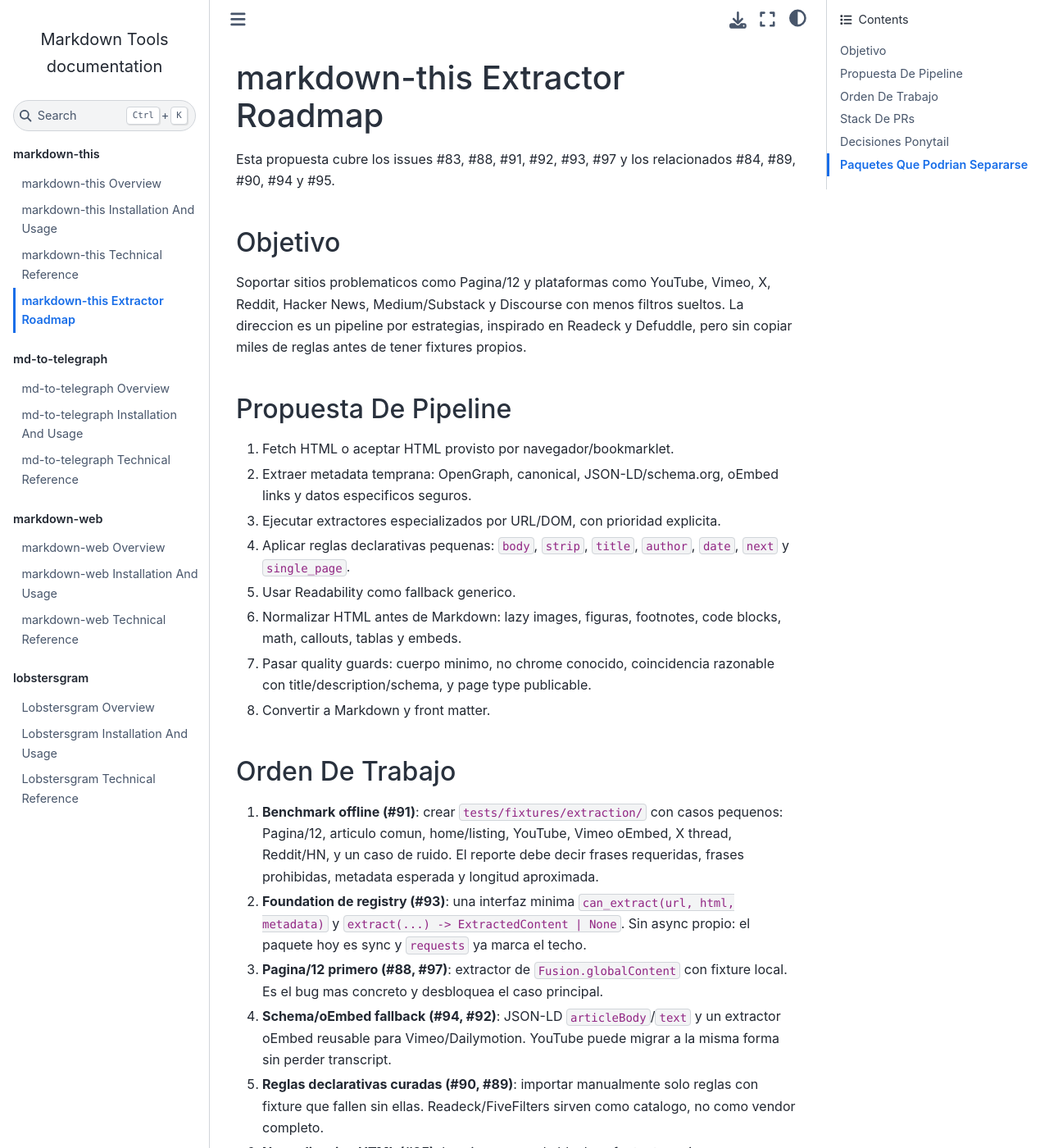
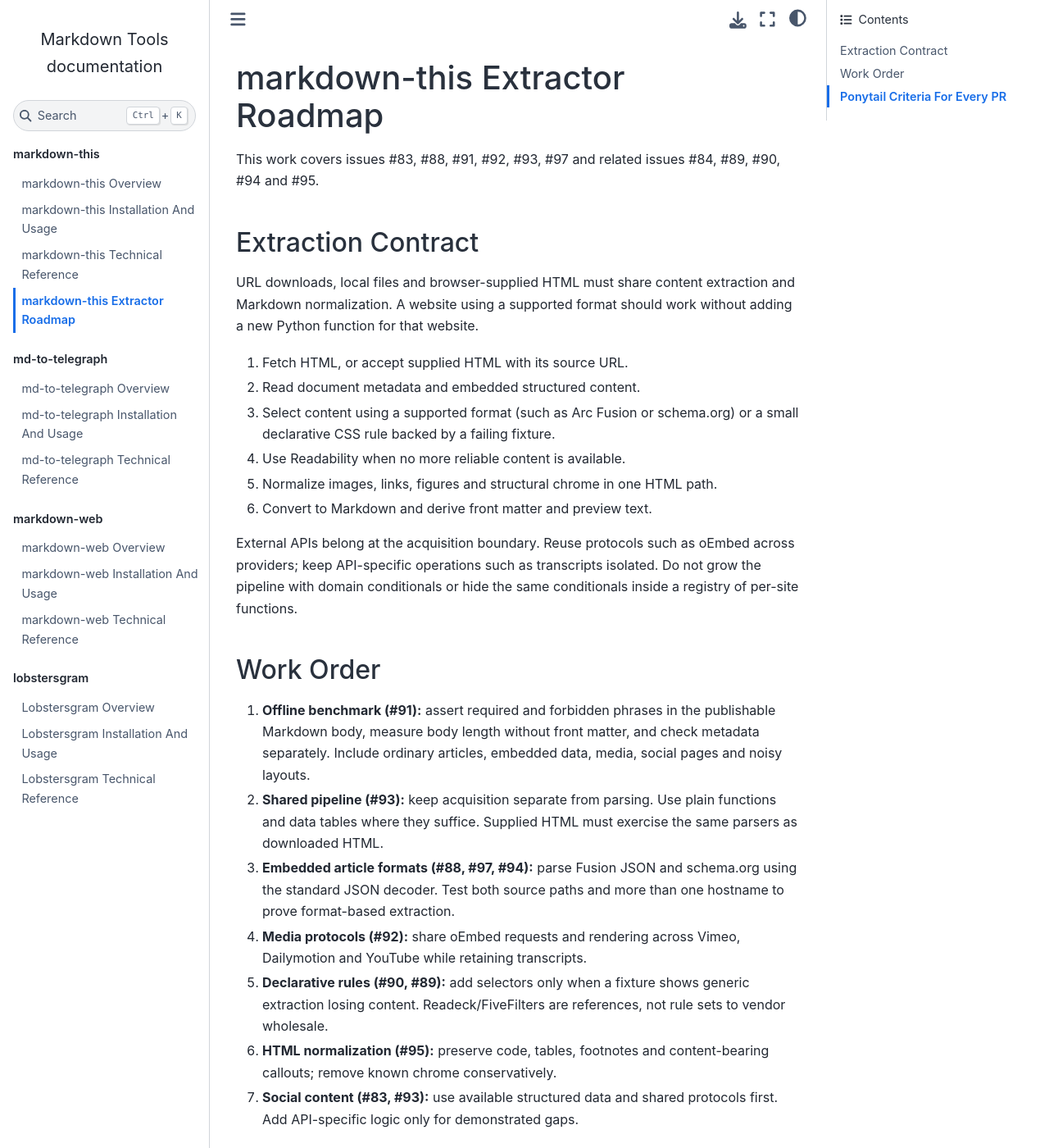
Before and after one commit to mgaitan/lobstersgram, a Sphinx documentation site: the page built from docs/markdown-this/extractor-roadmap.md, in a window 1280 px wide and 1400 px high. Shown: the whole window at 82% size. Built offline with Sphinx 7.4.7 and the Sphinx Book theme 1.1.4, drawn with Linux system fonts in a browser that asks for light colours; some of the changed text lies outside the part shown.

Commit message:
Address documentation reviews and define shared extraction criteria

````diff
--- a/docs/markdown-this/extractor-roadmap.md
+++ b/docs/markdown-this/extractor-roadmap.md
@@ -1,81 +1,58 @@
 # markdown-this Extractor Roadmap
 
-Esta propuesta cubre los issues #83, #88, #91, #92, #93, #97 y los
-relacionados #84, #89, #90, #94 y #95.
+This work covers issues #83, #88, #91, #92, #93, #97 and related issues
+#84, #89, #90, #94 and #95.
 
-## Objetivo
+## Extraction Contract
 
-Soportar sitios problematicos como Pagina/12 y plataformas como YouTube,
-Vimeo, X, Reddit, Hacker News, Medium/Substack y Discourse con menos filtros
-sueltos. La direccion es un pipeline por estrategias, inspirado en Readeck y
-Defuddle, pero sin copiar miles de reglas antes de tener fixtures propios.
+URL downloads, local files and browser-supplied HTML must share content
+extraction and Markdown normalization. A website using a supported format
+should work without adding a new Python function for that website.
 
-## Propuesta De Pipeline
+1. Fetch HTML, or accept supplied HTML with its source URL.
+2. Read document metadata and embedded structured content.
+3. Select content using a supported format (such as Arc Fusion or schema.org)
+   or a small declarative CSS rule backed by a failing fixture.
+4. Use Readability when no more reliable content is available.
+5. Normalize images, links, figures and structural chrome in one HTML path.
+6. Convert to Markdown and derive front matter and preview text.
 
-1. Fetch HTML o aceptar HTML provisto por navegador/bookmarklet.
-2. Extraer metadata temprana: OpenGraph, canonical, JSON-LD/schema.org,
-   oEmbed links y datos especificos seguros.
-3. Ejecutar extractores especializados por URL/DOM, con prioridad explicita.
-4. Aplicar reglas declarativas pequenas: `body`, `strip`, `title`, `author`,
-   `date`, `next` y `single_page`.
-5. Usar Readability como fallback generico.
-6. Normalizar HTML antes de Markdown: lazy images, figuras, footnotes, code
-   blocks, math, callouts, tablas y embeds.
-7. Pasar quality guards: cuerpo minimo, no chrome conocido, coincidencia
-   razonable con title/description/schema, y page type publicable.
-8. Convertir a Markdown y front matter.
+External APIs belong at the acquisition boundary. Reuse protocols such as
+oEmbed across providers; keep API-specific operations such as transcripts
+isolated. Do not grow the pipeline with domain conditionals or hide the same
+conditionals inside a registry of per-site functions.
 
-## Orden De Trabajo
+## Work Order
 
-1. **Benchmark offline (#91)**: crear `tests/fixtures/extraction/` con casos
-   pequenos: Pagina/12, articulo comun, home/listing, YouTube, Vimeo oEmbed,
-   X thread, Reddit/HN, y un caso de ruido. El reporte debe decir frases
-   requeridas, frases prohibidas, metadata esperada y longitud aproximada.
-2. **Foundation de registry (#93)**: una interfaz minima `can_extract(url,
-   html, metadata)` y `extract(...) -> ExtractedContent | None`. Sin async
-   propio: el paquete hoy es sync y `requests` ya marca el techo.
-3. **Pagina/12 primero (#88, #97)**: extractor de `Fusion.globalContent` con
-   fixture local. Es el bug mas concreto y desbloquea el caso principal.
-4. **Schema/oEmbed fallback (#94, #92)**: JSON-LD `articleBody`/`text` y un
-   extractor oEmbed reusable para Vimeo/Dailymotion. YouTube puede migrar a la
-   misma forma sin perder transcript.
-5. **Reglas declarativas curadas (#90, #89)**: importar manualmente solo reglas
-   con fixture que fallen sin ellas. Readeck/FiveFilters sirven como catalogo,
-   no como vendor completo.
-6. **Normalizacion HTML (#95)**: lazy images, code blocks y footnotes primero;
-   math/callouts/tables despues si aparecen en el corpus.
-7. **Plataformas sociales (#83, #93)**: X/Twitter thread como adapter propio;
-   Reddit/HN/Discourse por JSON/DOM estable cuando haya fixtures.
+1. **Offline benchmark (#91):** assert required and forbidden phrases in the
+   publishable Markdown body, measure body length without front matter, and
+   check metadata separately. Include ordinary articles, embedded data,
+   media, social pages and noisy layouts.
+2. **Shared pipeline (#93):** keep acquisition separate from parsing. Use
+   plain functions and data tables where they suffice. Supplied HTML must
+   exercise the same parsers as downloaded HTML.
+3. **Embedded article formats (#88, #97, #94):** parse Fusion JSON and
+   schema.org using the standard JSON decoder. Test both source paths and
+   more than one hostname to prove format-based extraction.
+4. **Media protocols (#92):** share oEmbed requests and rendering across
+   Vimeo, Dailymotion and YouTube while retaining transcripts.
+5. **Declarative rules (#90, #89):** add selectors only when a fixture shows
+   generic extraction losing content. Readeck/FiveFilters are references,
+   not rule sets to vendor wholesale.
+6. **HTML normalization (#95):** preserve code, tables, footnotes and
+   content-bearing callouts; remove known chrome conservatively.
+7. **Social content (#83, #93):** use available structured data and shared
+   protocols first. Add API-specific logic only for demonstrated gaps.
 
-## Stack De PRs
+## Ponytail Criteria For Every PR
 
-```mermaid
-flowchart LR
-    A[rebrand-docs-plan] --> B[extractor-benchmark]
-    B --> C[extractor-registry]
-    C --> D[pagina12-fusion]
-    D --> E[media-oembed]
-    E --> F[domain-rules]
-    F --> G[html-normalizers]
-    G --> H[social-platforms]
-```
+- Prefer the standard library and already-installed parsers.
+- Keep domain differences in data when they are selectors or endpoints.
+- Share normalization across every extraction path.
+- Keep readable code and meaningful offline checks in the introducing PR.
+- Avoid plugin frameworks, speculative configuration and custom async code.
+- Compare alternatives on the same corpus before adding another extractor
+  dependency. Browser rendering stays outside this synchronous package.
 
-## Decisiones Ponytail
-
-- No copiar todo Readeck: es demasiado grande, su codigo es AGPL-3.0 y las
-  reglas cambian por sitio. Mejor tomar formato/orden y fixtures verificadas.
-- No agregar Trafilatura todavia: primero benchmark comun; despues comparar
-  estrategias con numeros.
-- No meter Playwright en `markdown-this` por defecto: el bookmarklet ya puede
-  mandar HTML renderizado. Browser fetch puede ser otro paquete si hace falta.
-- No async ahora: el API publico es sync y el cuello de botella inmediato es
-  calidad, no concurrencia.
-
-## Paquetes Que Podrian Separarse
-
-- `markdown-extraction-bench`: si el corpus y reporter crecen y sirven para
-  comparar extractores externos.
-- `html-to-clean-markdown`: si la normalizacion HTML deja de depender de
-  metadata/fetching y se vuelve util fuera de `markdown-this`.
-- `markdown-to-telegraph` ya esta separado como `md-to-telegraph`; mantenerlo
-  asi.
+Reusable extraction stays in `markdown-this`; web and Telegram orchestration
+stay in their application packages.
````
Also changed, not shown: README.md (+14 -8 lines), docs/markdown-this/installation-usage.md (+3 -3 lines), docs/md-to-telegraph/installation-usage.md (+2 -2 lines), 1 other file.
